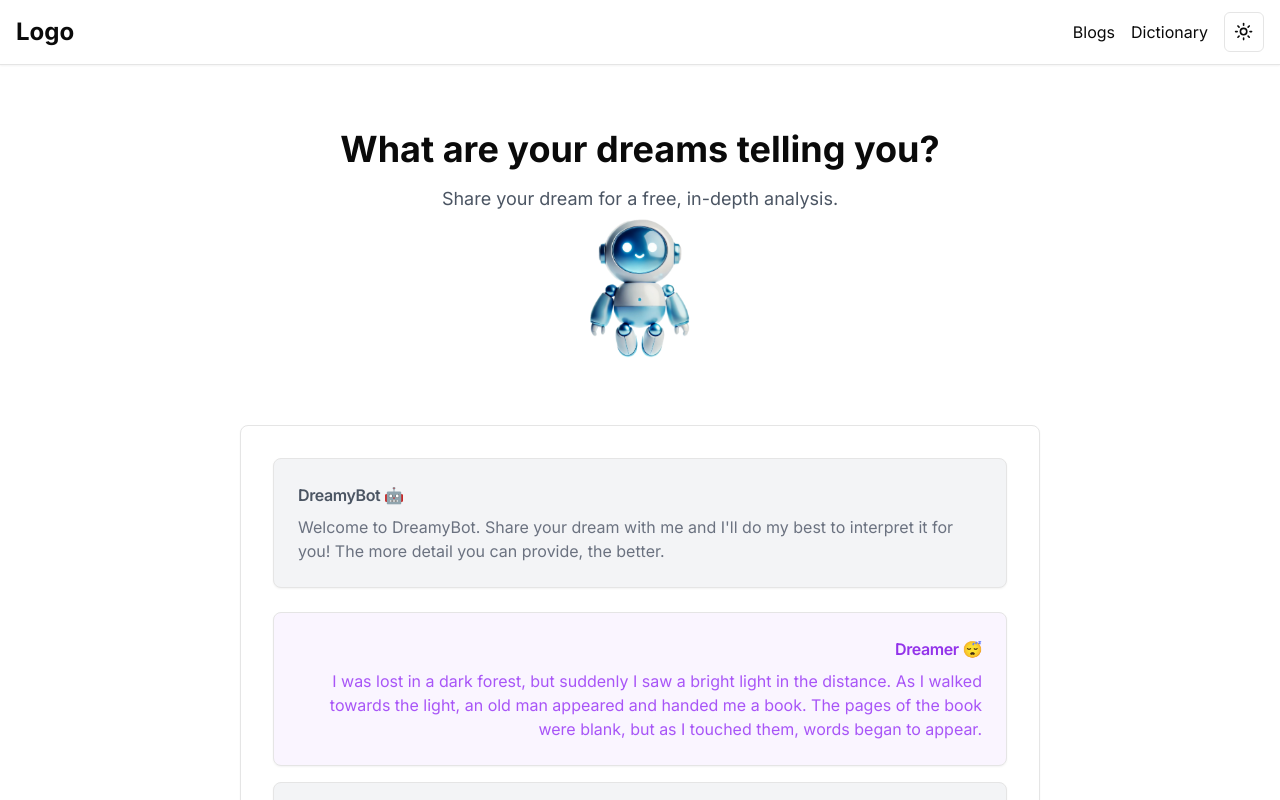
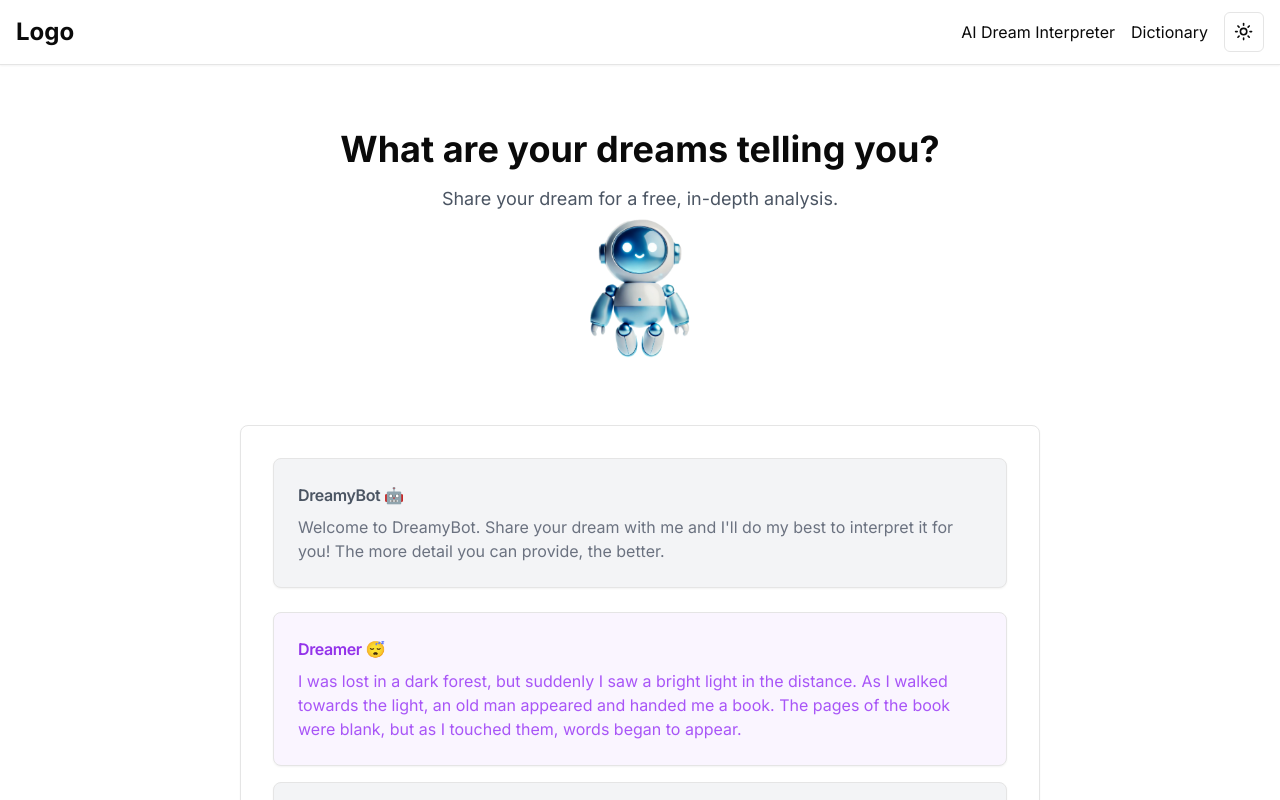
Before and after one commit to dream-interpretation/web-app, a Next.js app: page / in a window 1280 px wide. Shown: the top 800 px of the page. Built offline with nearby package versions, Linux system fonts and the light colour scheme.

Commit message:
fixed mobile menu link click bug

```diff
--- a/app/dictionary/page.js
+++ b/app/dictionary/page.js
@@ -31,7 +31,7 @@ export default function Dictionary({ searchParams }) {
                 </div>
                 <div className="flex justify-center flex-wrap gap-1 sm:gap-2 mb-8 md:mb-10 lg:mb-12">
                     {englishAlphabet.map((letter) => (
-                        <Link key={letter} href={`/dictionary?alphabet=${letter}`}>
+                        <Link key={letter} href={`/dictionary${currentLetter === letter ? '' : `?alphabet=${letter}`}`}>
                             <Button
                                 variant={currentLetter === letter ? "default" : "outline"}
                                 className="w-8 h-8 sm:w-10 sm:h-10 text-xs sm:text-sm"
--- a/app/page.js
+++ b/app/page.js
@@ -32,12 +32,12 @@ export default function Home() {
             <div className="space-y-4">
               <Card className="bg-purple-50 dark:bg-purple-900 w-full">
                 <CardHeader className="pb-2">
-                  <CardTitle className="text-purple-600 dark:text-purple-200 text-right text-sm md:text-base">
+                  <CardTitle className="text-purple-600 dark:text-purple-200 text-left text-sm md:text-base">
                     Dreamer 😴
                   </CardTitle>
                 </CardHeader>
                 <CardContent className="pt-0">
-                  <p className="text-purple-500 dark:text-purple-300 text-right text-sm md:text-base">
+                  <p className="text-purple-500 dark:text-purple-300 text-left text-sm md:text-base">
                     I was lost in a dark forest, but suddenly I saw a bright light in the distance. As I walked towards the light, an old man appeared and handed me a book. The pages of the book were blank, but as I touched them, words began to appear.
                   </p>
                 </CardContent>
--- a/components/header.jsx
+++ b/components/header.jsx
@@ -7,7 +7,7 @@ import { MenuItem } from "./menu-item";
 import { MobileMenu } from "./mobile-menu";
 
 const MENU_ITEMS = [
-  { href: "/blogs", label: "Blogs" },
+  { href: "/", label: "AI Dream Interpreter" },
   { href: "/dictionary", label: "Dictionary" },
 ];
 
--- a/components/menu-item.jsx
+++ b/components/menu-item.jsx
@@ -1,10 +1,11 @@
 import Link from "next/link";
 import { cn } from "@/lib/utils";
 
-export const MenuItem = ({ href, label, isMobile }) => (
+export const MenuItem = ({ href, label, isMobile, onClose }) => (
   <Link
     href={href}
     className={cn("text-base", isMobile ? "block py-2" : "inline-block")}
+    onClick={onClose}
   >
     {label}
   </Link>
--- a/components/mobile-menu.jsx
+++ b/components/mobile-menu.jsx
@@ -34,7 +34,12 @@ export const MobileMenu = ({ isOpen, onClose }) => (
             </button>
             <div className="mt-8 space-y-4">
               {MENU_ITEMS.map((item) => (
-                <MenuItem key={item.href} {...item} isMobile />
+                <MenuItem
+                  key={item.href}
+                  {...item}
+                  isMobile
+                  onClose={onClose}
+                />
               ))}
               <ThemeModeToggle />
             </div>
```
